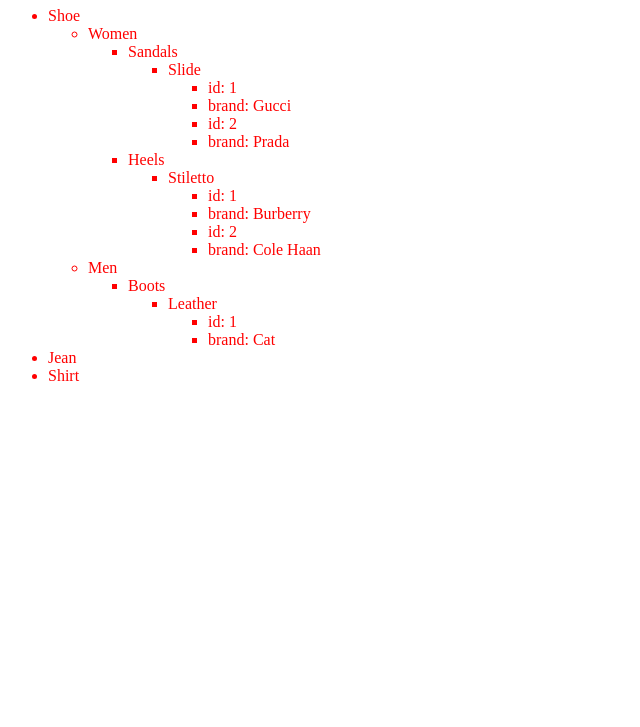
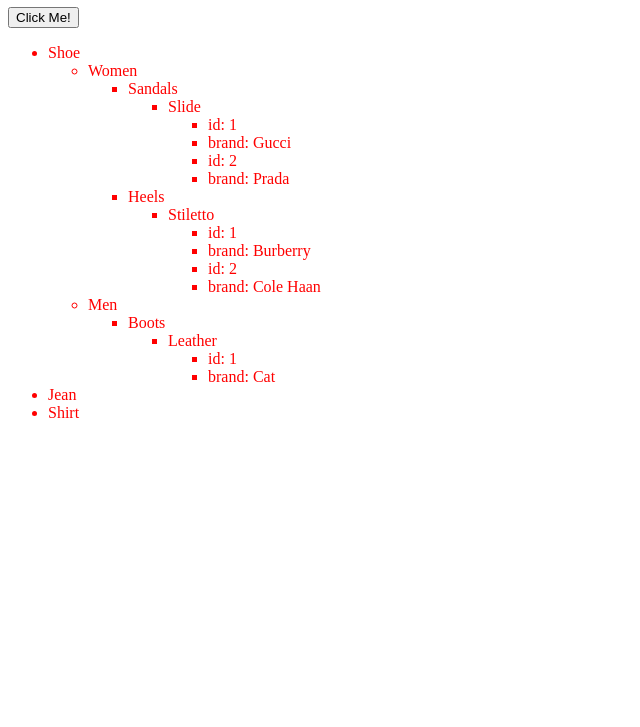
Before and after one commit to prakriti1809/bootcamp, a plain HTML site: page index.html in a window 1280 px wide. Shown: the part 73-800 px from the top of the page, without its empty margins (0-640 px from the left). Drawn offline with nearby package versions, Linux system fonts and the light colour scheme.

Commit message:
promise basics

```diff
--- a/index.html
+++ b/index.html
@@ -11,6 +11,8 @@
 <div id="mainDiv">
 
 </div>
+
+<button onclick="sendRequest()">Click Me!</button>
 <script
         src="https://code.jquery.com/jquery-1.9.1.min.js"
         integrity="sha256-wS9gmOZBqsqWxgIVgA8Y9WcQOa7PgSIX+rPA0VL2rbQ="
--- a/main.js
+++ b/main.js
@@ -1,25 +1,25 @@
 function populateData() {
-    $.getJSON('data.json', function(json) {//parseJSON
+    $.getJSON('data.json', function (json) {//parseJSON
 
         var html = '<ul class="myList">';//instantiate
 
-        $.each(json, function(i, lev1) {// 'Shoes' level
+        $.each(json, function (i, lev1) {// 'Shoes' level
             html += '<li>' + i;
-            $.each(lev1, function(j, lev2) {
+            $.each(lev1, function (j, lev2) {
                 html += '<ul>';
-                $.each(lev2, function(k, lev3) {// 'Women' level
+                $.each(lev2, function (k, lev3) {// 'Women' level
                     html += '<li>' + k;
-                    $.each(lev3, function(l, lev4) {
+                    $.each(lev3, function (l, lev4) {
                         html += '<ul>';
-                        $.each(lev4, function(m, lev5) {// 'Sandals' level
+                        $.each(lev4, function (m, lev5) {// 'Sandals' level
                             html += '<li>' + m;
-                            $.each(lev5, function(n, lev6) {
+                            $.each(lev5, function (n, lev6) {
                                 html += '<ul>';
-                                $.each(lev6, function(o, lev7) {// 'Slide' level
+                                $.each(lev6, function (o, lev7) {// 'Slide' level
                                     html += '<li>' + o;
-                                    $.each(lev7, function(p, lev8) {
+                                    $.each(lev7, function (p, lev8) {
                                         html += '<ul>';
-                                        $.each(lev8, function(q, lev9) {//Key : Value pairs
+                                        $.each(lev8, function (q, lev9) {//Key : Value pairs
                                             html += '<li>' + q + ': ' + lev9 + '</li>';
                                         });
                                         html += '</ul>';
@@ -45,6 +45,60 @@ function populateData() {
     });
 }
 
+var counter = 0;
+
+function sendRequest() {
+
+    var promise = new Promise(function (resolve, reject) {
+
+        setTimeout(function () {
+            counter += 1;
+
+
+            if (counter < 3) {
+                resolve('Count is: ' + counter);
+            } else {
+                reject('Too many clicks');
+            }
+
+        }, 1000);
+
+
+    });
+
+    promise
+        .then(successCallback)
+        .then(function (value) {
+            console.log('Value is: ', value)
+        })
+        .catch(failureCallback);
+
+    function successCallback(msg) {
+        console.log(msg);
+        return new Promise( function (resolve, reject) {
+            $.ajax({
+                url: 'data.json',
+                dataType: 'json',
+                success: function () {
+                    resolve('Successfully fetched data');
+                },
+                error: function (error) {
+                    reject('error occurred: ', error);
+                }
+            });
+
+        });
+    }
+
+    function failureCallback(msg) {
+        console.log('Promise failed: ', msg);
+    }
+
+
+    // promise.then(successCallback, failureCallback);
+}
+
+
 $(document).ready(function () {
     populateData();
 });
```
